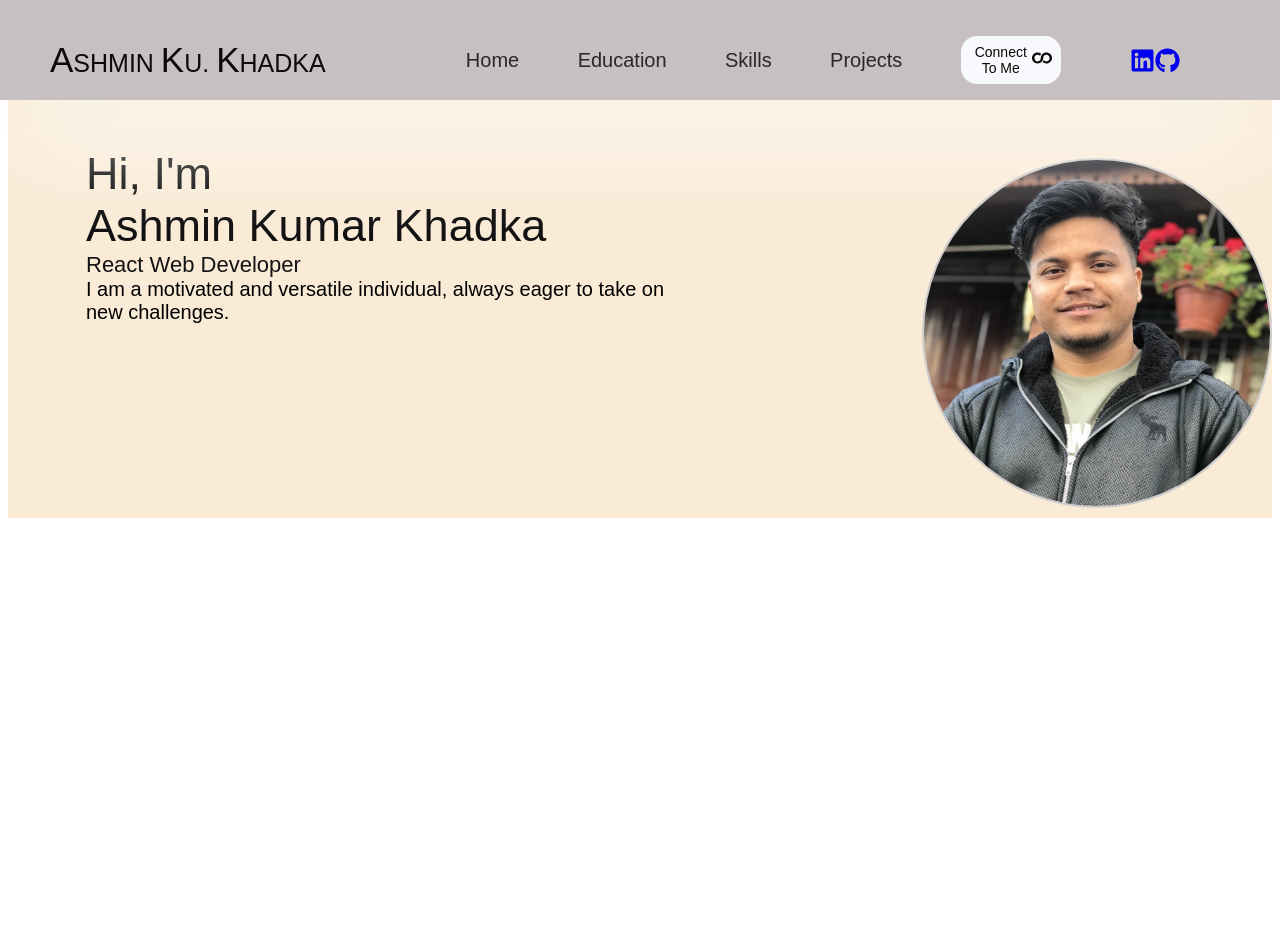
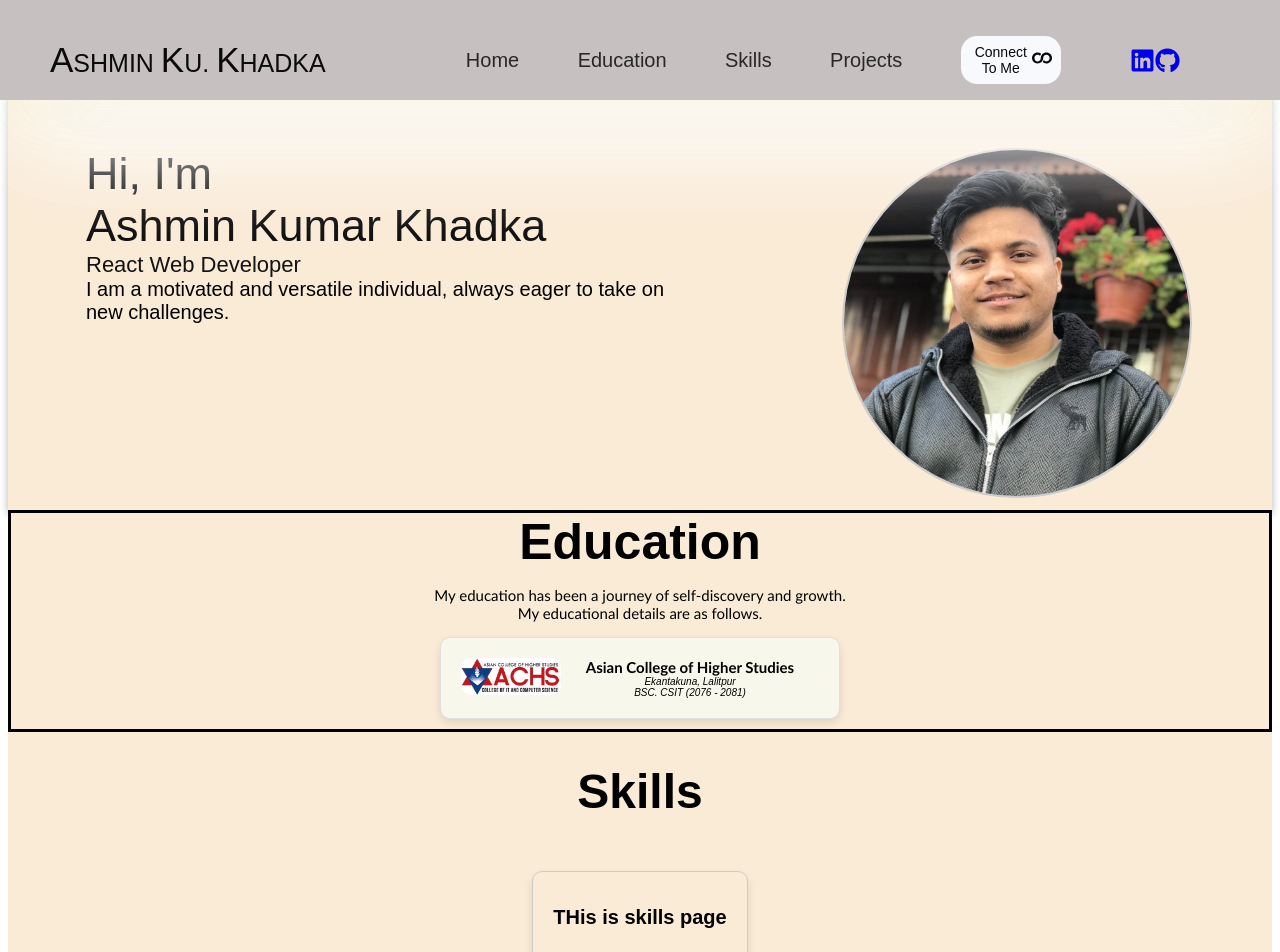
Before and after one commit to Ashminkhadka/portfolio-react, a React (Vite) app in the folder portfolio/: page / in a window 1280 px wide. Shown: the top 952 px of the page. Before the commit the page ends 800 px from the top, so only its background shows below. Built offline with nearby package versions, Linux system fonts and the light colour scheme.

Commit message:
fourth commit

```diff
--- a/portfolio/src/App.jsx
+++ b/portfolio/src/App.jsx
@@ -1,6 +1,6 @@
 import React from 'react'
 import './App.css'
-import Navbar from './components/navbar/Navbar'
+import Navbar from './components/Navbar'
 import Home from './components/Home'
 import Projects from './components/Projects'
 import Resume from './components/Resume'
@@ -9,8 +9,7 @@ import { BrowserRouter as Router, Routes, Route } from 'react-router-dom';
 import Skills from './components/Skills'
 import Education from './components/Education'
 
-
-function App() {
+const App =() => {
   return (
     <Router>
       <Navbar/>
--- a/portfolio/src/components/ConnectToMe.jsx
+++ b/portfolio/src/components/ConnectToMe.jsx
@@ -2,24 +2,23 @@ import React, { useState } from 'react';
 import './ConnectToMe.css';
 
 const ConnectToMe = () => {
-  const [formData, setFormData] = useState({ name: '', email: '',
-  message: '' });
+  const [formData, setFormData] = useState({ name: '', email: '', message: '' });
+  const [submittedData, setSubmittedData] = useState([]);
 
   const handleChange = (e) => {
     const { name, value } = e.target;
-    setFormData({...formData,
-    [name]: value
-    });
+    setFormData({ ...formData, [name]: value });
   };
 
   const handleSubmit = (e) => {
     e.preventDefault();
-    debugger;
     console.log('Form data submitted:', formData);
+    setSubmittedData([...submittedData, formData]);
     setFormData({ name: '', email: '', message: '' });
   };
 
   return (
+    <div>
       <form onSubmit={handleSubmit}>
         <div>
           <label>Name</label>
@@ -28,7 +27,7 @@ const ConnectToMe = () => {
             name="name"
             value={formData.name}
             onChange={handleChange}
-          placeholder='Your Name'
+            placeholder="Your Name"
           />
         </div>
         <div>
@@ -38,6 +37,7 @@ const ConnectToMe = () => {
             name="email"
             value={formData.email}
             onChange={handleChange}
+            placeholder="Your Email"
           />
         </div>
         <div>
@@ -46,10 +46,25 @@ const ConnectToMe = () => {
             name="message"
             value={formData.message}
             onChange={handleChange}
+            placeholder="Your Message"
           />
         </div>
         <button type="submit">Submit</button>
       </form>
+
+      <div>
+        {submittedData.map((curElem, index) => {
+          const { name, email, message } = curElem;
+          return (
+            <div className="ShowDataStyle" key={index}>
+              <p><strong>Name:</strong> {name}</p>
+              <p><strong>Email:</strong> {email}</p>
+              <p><strong>Message:</strong> {message}</p>
+            </div>
+          );
+        })}
+      </div>
+    </div>
   );
 };
 
--- a/portfolio/src/components/Education.css
+++ b/portfolio/src/components/Education.css
@@ -2,12 +2,15 @@
     background-color: antiquewhite;
     align-items: center;
     text-align: center;
+    padding-bottom: 0;
+    margin-bottom: 0;
+    border: solid;
+
 }
 
 .educationContent h1 {
-    padding-top: 12rem;
-    margin-top: 0;
-    margin-bottom: 0;
+    padding-top: 0rem;
+    margin: 0rem;
     font-size: 5rem;
     display: flex;
     justify-content: center;
@@ -24,6 +27,7 @@
     display: flex;
     flex-wrap: wrap;
     justify-content: space-around;
+    margin-bottom: 0;
 }
 
 .Edu-block {
@@ -39,7 +43,6 @@
 .Edu-block img{
     border-radius: 10px;
     width:100px;
-    /* margin-right: 20px; */
     float: left;
 }
 
--- a/portfolio/src/components/Education.jsx
+++ b/portfolio/src/components/Education.jsx
@@ -8,7 +8,6 @@ const Education = () => {
       <div className="educationContent">
         <h1>Education</h1>
       </div>
-
       <div className="para">
         <p>
           My education has been a journey of self-discovery and growth. <br />
--- a/portfolio/src/components/Home.css
+++ b/portfolio/src/components/Home.css
@@ -1,12 +1,14 @@
 
 .content{
-  /* margin: 0; */
-  /* left: 0; */
-  right: 0;
+  /* right: 0; */
+  max-width: 1550px;
+  margin-bottom: 0;
   display:flex;
   flex-wrap: wrap;
   justify-content: space-between;
   background-color: antiquewhite;
+  border-color: black;
+  box-shadow: 0 4px 8px rgba(0, 0, 0, 0.3);
 }
 .portfolio-intro{
     margin-top: 9rem;
@@ -28,6 +30,7 @@
 }
 
 .portfolio-intro p{
+  /* text-align: right; */
   margin:0;
   padding: 0;
   font-size: 2rem;
@@ -39,11 +42,11 @@
   color: rgb(19, 18, 20);
 }
 .profile-image{
-  display:grid;
-  padding-top: 15rem;
-  /* padding-top: 13.8rem;
-  padding-right: 8rem; */
-
+  margin-top: 9rem;
+  margin-left: 0;
+  margin-right: 8rem;
+  padding-top:5rem;
+  padding-left: 7.8rem;
 }
 
 .profile {
--- a/portfolio/src/components/Home.jsx
+++ b/portfolio/src/components/Home.jsx
@@ -1,23 +1,61 @@
-import React from 'react'
-import profile from '../assets/myImage.jpg'
-import './Home.css'
+import React, { useState } from "react";
+import profile from "../assets/myImage.jpg";
+import "./Home.css";
+import Education from "./Education";
+import Skills from "./Skills";
+import ConnectToMe from "./ConnectToMe";
+import Navbar from "./Navbar";
 
-const Home =()=> {
+const Home = () => {
+  const [click, setClick] = useState(false);
+
+  const renderContent = () => {
+    switch (click) {
+      case "/education":
+        return <Education />;
+      case "/skills":
+        return <Skills />;
+      case "/projects":
+        return <Projects />;
+      case "/connect":
+        return <ConnectToMe />;
+
+      default:
+        return (
+          <>
+            <div className="content">
+              <div className="portfolio-intro">
+                <span className="name">
+                  Hi, I'm <br />
+                  Ashmin Kumar Khadka
+                </span>
+                <br />
+                <p>
+                  <span>React Web Developer</span>
+                </p>
+                <br />
+                <p>
+                  I am a motivated and versatile individual, always eager to
+                  take on <br />
+                  new challenges.
+                </p>
+              </div>
+              <div className="profile-image">
+                <img src={profile} alt="my profile" className="profile" />
+              </div>
+            </div>
+            <Education />
+            <Skills />
+          </>
+        );
+    }
+  };
   return (
-    <div className='content'>
-      <div className='portfolio-intro'>
-          <span className='name'> Hi, I'm <br/>
-            Ashmin Kumar Khadka</span><br/>
-          <p><span>React Web Developer</span></p>
-          <br />
-          <p>I am a motivated and versatile individual, always
-            eager to take on <br/>new challenges. </p>
-      </div>
-      <div className='profile-image'>
-          <img src={profile} alt='my profile' className='profile'/>
-      </div>
+    <div>
+      <Navbar setClick={setClick} />
+      {renderContent()}
     </div>
-  )
-}
+  );
+};
 
-export default Home
+export default Home;
--- a/portfolio/src/components/navbar/Navbar.jsx
+++ b/portfolio/src/components/Navbar.jsx
@@ -5,7 +5,7 @@ import { FaLinkedin, FaGithub } from "react-icons/fa";
 import { GiHamburgerMenu } from "react-icons/gi";
 import { SiGitconnected } from "react-icons/si";
 
-const Navbar = () => {
+const Navbar = ({setClick}) => {
   const [showMediaIcons, setShowMediaIcons] = useState(false);
   const navigate = useNavigate();
 
--- a/portfolio/src/components/Skills.jsx
+++ b/portfolio/src/components/Skills.jsx
@@ -1,11 +1,47 @@
-import React from 'react'
+import React from 'react';
 
-function Skills() {
+const Skills = () => {
+
+  const styles = {
+    skillMain: {
+      textAlign: 'center',
+      backgroundColor: 'antiquewhite'
+    },
+    skillsContent: {
+      paddingTop: '0rem',
+      marginTop: '0rem',
+      marginBottom: '0',
+      fontSize: '2.4rem',
+      display: 'flex',
+      justifyContent: 'center',
+      fontFamily: 'Arial, sans-serif'
+    },
+    skillContainer: {
+      display: 'flex',
+      justifyContent: 'center',
+      alignItems: 'center',
+      padding: '2rem',
+    },
+    skillItems: {
+      border: '1px solid #ccc',
+      borderRadius: '10px',
+      padding: '2rem',
+      boxShadow: '0 4px 8px rgba(0, 0, 0, 0.1)',
+    },
+  };
+
   return (
-    <div>
-      <h1> this Skills page</h1>
+    <div style={styles.skillMain}>
+      <div style={styles.skillsContent}>
+        <h1>Skills</h1>
+      </div>
+      <div style={styles.skillContainer}>
+        <div style={styles.skillItems}>
+          <h1>THis is skills page</h1>
+        </div>
+      </div>
     </div>
-  )
-}
+  );
+};
 
-export default Skills
+export default Skills;
```
Also changed, not shown: portfolio/src/components/Navbar.css (renamed from portfolio/src/components/navbar/Navbar.css). Lines whose indentation alone changed are shown as unchanged.
